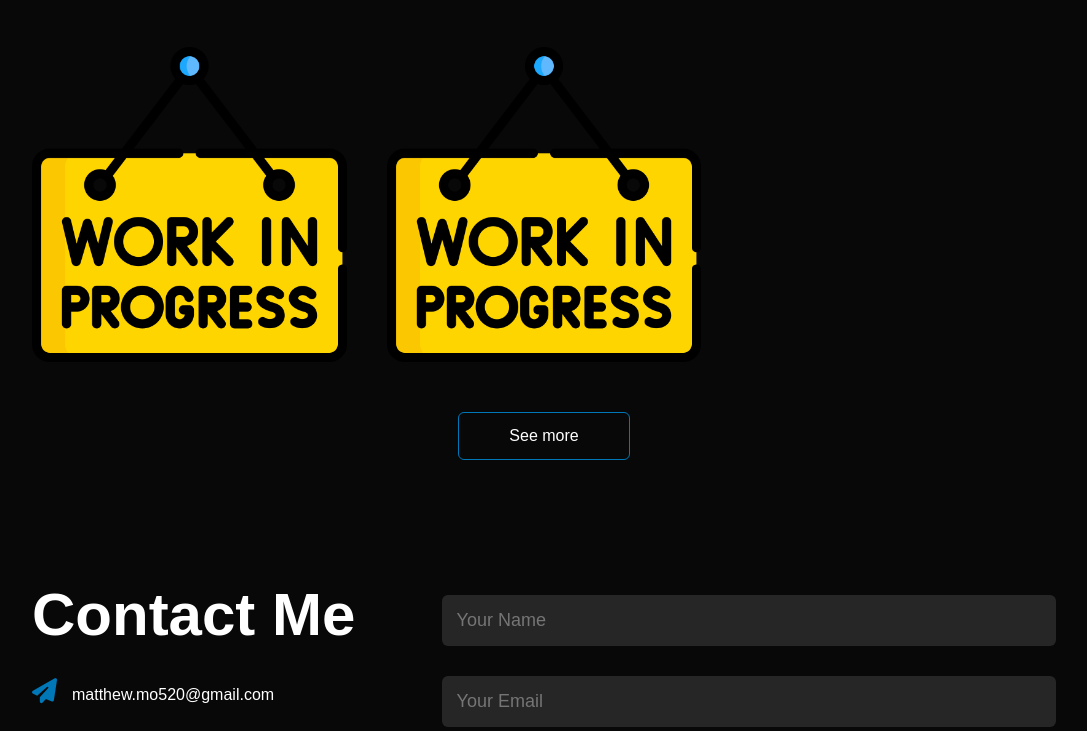
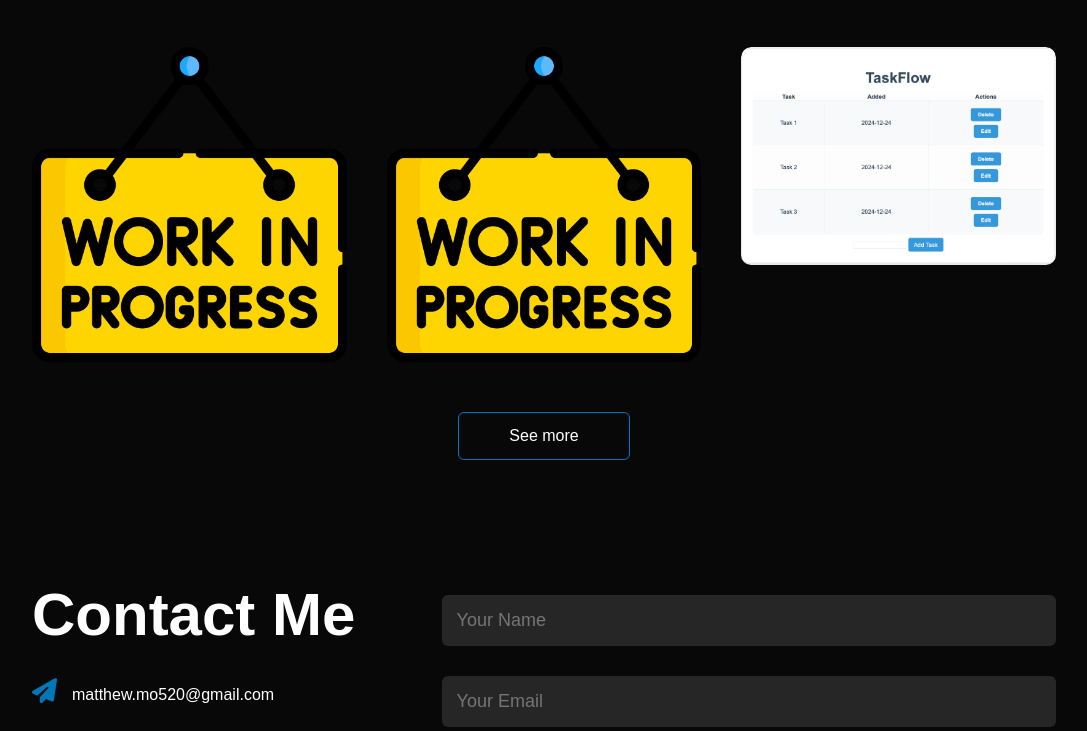
Before and after one commit to MatthewMo520/MatthewMo520.github.io, a plain HTML site: page index.html in a window 1280 px wide. Shown: the part 1594-2325 px from the top of the page, without its empty margins (96-1183 px from the left). Drawn offline with Linux system fonts and the light colour scheme.

Commit message:
Add files via upload

```diff
--- a/index.html
+++ b/index.html
@@ -92,7 +92,7 @@
                 </div>
             </div>
             <div class="work">
-                <img src = "">
+                <img src = "images/Taskflow.png">
                 <div class="layer">
                     <h3>TaskFlow</h3>
                     <p>Task manager app which records things needed to be done with the date added. App comes with a feature
```
